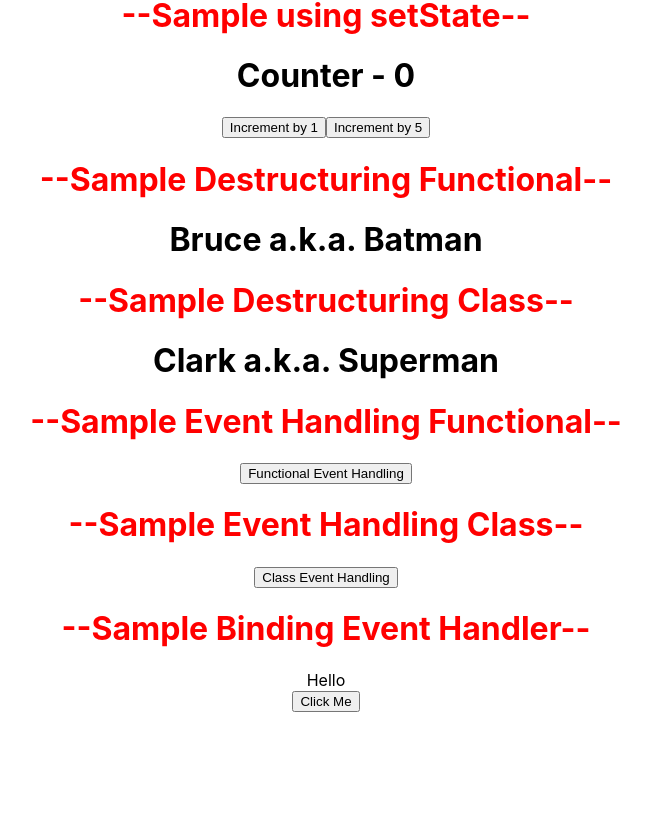
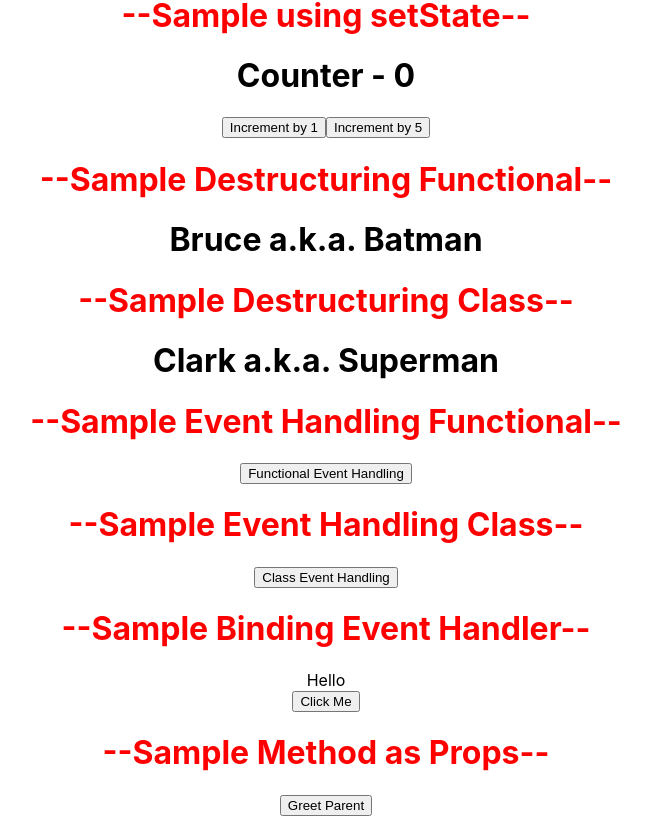
Before and after one commit to mirjSolution/react-front-to-back, a React (Create React App) app: page / in a window 1280 px wide. Shown: the part 1307-2123 px from the top of the page, without its empty margins (314-965 px from the left). Before the commit the page ends 2019 px from the top, so only its background shows below. Built offline with nearby package versions, Linux system fonts and the light colour scheme.

Commit message:
Methods as props

```diff
--- a/src/App.js
+++ b/src/App.js
@@ -11,6 +11,7 @@
 // import {Greet} from './components/functional/greet';
 import Greet from './components/functional/Greet';
 import Hello from './components/jsx/Hello';
+import ParentComponent from './components/methodAsProps/ParentComponent';
 import ClassProps from './components/props/ClassProps';
 import FunctionProps from './components/props/FunctionProps';
 import SetState from './components/setState/SetState';
@@ -76,6 +77,9 @@
         {/* Binding Event Handler*/}
         <h1 style={{ color: 'red' }}>--Sample Binding Event Handler--</h1>
         <EventBind />
+        {/* Method as Props*/}
+        <h1 style={{ color: 'red' }}>--Sample Method as Props--</h1>
+        <ParentComponent />
       </div>
     );
   }
--- /dev/null
+++ b/src/components/methodAsProps/ChildComponent.js
@@ -0,0 +1,14 @@
+import React from 'react';
+
+function ChildComponent(props) {
+  return (
+    <div>
+      {/* Without passing parameter */}
+      {/*  <button onClick={props.greetHandler}>Greet Parent</button> */}
+      {/* With parameter */}
+      <button onClick={() => props.greetHandler('child')}>Greet Parent</button>
+    </div>
+  );
+}
+
+export default ChildComponent;
--- /dev/null
+++ b/src/components/methodAsProps/ParentComponent.js
@@ -0,0 +1,28 @@
+import React, { Component } from 'react';
+import ChildComponent from './ChildComponent';
+
+class ParentComponent extends Component {
+  constructor(props) {
+    super(props);
+
+    this.state = {
+      parentName: 'Parent',
+    };
+
+    this.greetParent = this.greetParent.bind(this);
+  }
+
+  greetParent(childName) {
+    alert(`Hello ${this.state.parentName} from ${childName}`);
+  }
+
+  render() {
+    return (
+      <div>
+        <ChildComponent greetHandler={this.greetParent} />
+      </div>
+    );
+  }
+}
+
+export default ParentComponent;
```
